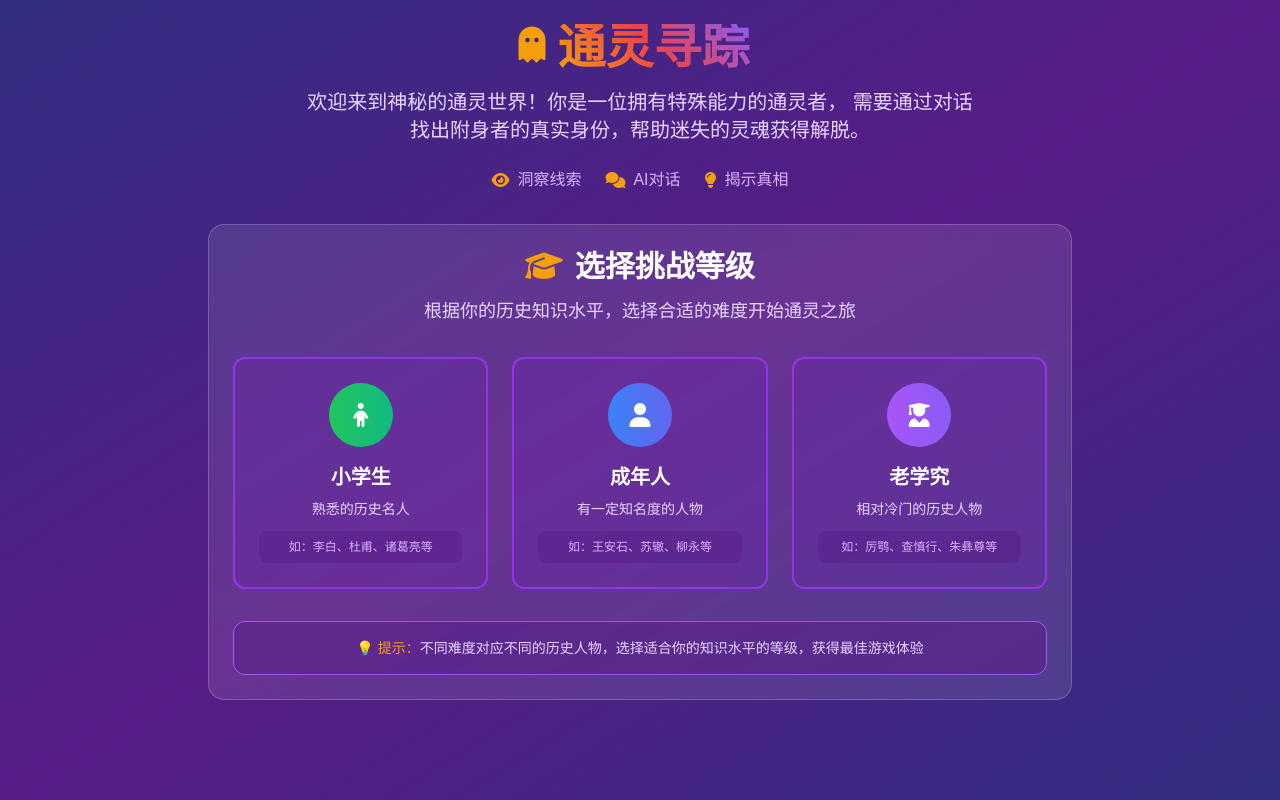
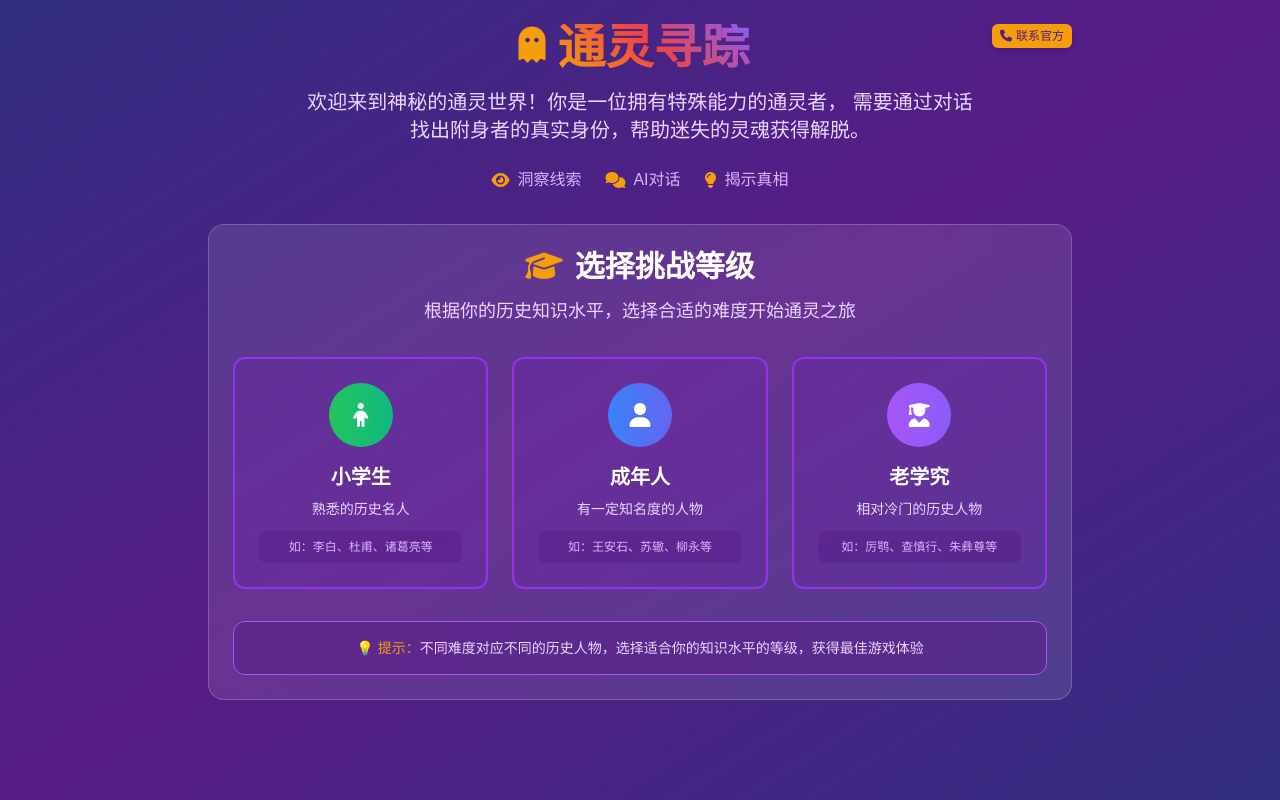
Before and after one commit to random7534/tongling.github.io, a React app: page / in a window 1280 px wide. Built offline with nearby package versions, Linux system fonts and the light colour scheme.

Commit message:
feat(GameHeader): 添加联系官方按钮功能

```diff
--- a/src/components/ChatInterface.jsx
+++ b/src/components/ChatInterface.jsx
@@ -91,7 +91,7 @@ const ChatInterface = ({ gameConfig, onGameComplete, onRestart, gameCompleted })
       headers: {
         Authorization: 'app-HcQlclUU29f9d8OsW2KRVAGm',
       },
-      baseUrl: 'https://43.139.185.136/v1',
+      baseUrl: 'http://43.139.185.136/v1',
     });
     setChatClient(client);
 
@@ -99,7 +99,7 @@ const ChatInterface = ({ gameConfig, onGameComplete, onRestart, gameCompleted })
     setConversationId(null);
     setIsFirstMessage(true);
     console.log('开始新游戏，角色:', gameConfig.character_name);
-    console.log('Dify连接配置 - API Key: app-HcQlclUU29f9d8OsW2KRVAGm, Base URL: https://43.139.185.136/v1');
+    console.log('Dify连接配置 - API Key: app-HcQlclUU29f9d8OsW2KRVAGm, Base URL: http://43.139.185.136/v1');
 
     // 添加初始消息
     const initialMessage = {
--- a/src/components/GameHeader.jsx
+++ b/src/components/GameHeader.jsx
@@ -3,10 +3,31 @@
  * 应用标识: 7b07f649-6197-421d-8513-a65e74792267
  * 功能: 显示通灵寻踪游戏的标题和介绍
  */
-import React from 'react';
+import React, { useState } from 'react';
 
 const GameHeader = () => {
+  const [showContactModal, setShowContactModal] = useState(false);
+
+  const handleContactClick = () => {
+    setShowContactModal(true);
+  };
+
+  const handleCloseModal = () => {
+    setShowContactModal(false);
+  };
+
   return (
+    <div className="relative">
+      {/* 联系官方按钮 */}
+      <button
+        onClick={handleContactClick}
+        className="absolute top-0 right-0 bg-spirit-gold hover:bg-yellow-400 text-purple-900 font-medium py-1 px-2 rounded-md shadow-md transition-all duration-300 hover:shadow-lg hover:scale-105 flex items-center space-x-1"
+      >
+        <i className="fas fa-phone text-xs"></i>
+        <span className="text-xs">联系官方</span>
+      </button>
+
+      {/* 原有的游戏头部内容 */}
       <div className="text-center mb-8">
         <div className="flex items-center justify-center mb-4">
           <i className="fas fa-ghost text-4xl text-spirit-gold mr-3 animate-float"></i>
@@ -36,6 +57,40 @@ const GameHeader = () => {
           </div>
         </div>
       </div>
+
+      {/* 联系官方弹窗 */}
+      {showContactModal && (
+        <div className="fixed inset-0 bg-black bg-opacity-50 flex items-center justify-center z-50" onClick={handleCloseModal}>
+          <div className="bg-white rounded-lg p-6 max-w-md mx-4 relative" onClick={(e) => e.stopPropagation()}>
+            {/* 关闭按钮 */}
+            <button
+              onClick={handleCloseModal}
+              className="absolute top-2 right-2 text-gray-500 hover:text-gray-700 text-2xl font-bold"
+            >
+              ×
+            </button>
+
+            {/* 弹窗内容 */}
+            <div className="text-center">
+              <h3 className="text-xl font-bold text-gray-800 mb-4">关注官方公众号</h3>
+              <p className="text-gray-600 mb-4">扫描二维码关注我们，获取更多游戏资讯和帮助</p>
+
+              {/* 公众号二维码图片 */}
+              <div className="flex justify-center mb-4">
+                <img
+                  src="https://p3-flow-imagex-sign.byteimg.com/tos-cn-i-a9rns2rl98/rc/pc/creation_agent/01f164c9690741b0b4aeb7c6e4130e99~tplv-a9rns2rl98-web-preview-watermark.png?rcl=20250817012325D65064690299F0447281&rk3s=8e244e95&rrcfp=5057214b&x-expires=2070725025&x-signature=eV5Bw2X%2Fmsjij2anjv620thpUcc%3D"
+                  alt="官方公众号二维码"
+                  className="max-w-full h-auto rounded-lg shadow-md"
+                  style={{ maxHeight: '300px' }}
+                />
+              </div>
+
+              <p className="text-sm text-gray-500">使用微信扫一扫功能扫描二维码</p>
+            </div>
+          </div>
+        </div>
+      )}
+    </div>
   );
 };
 
```
Also changed, not shown: 1 other file (tests, documents, lock files or other folders). Lines whose indentation alone changed are shown as unchanged.
